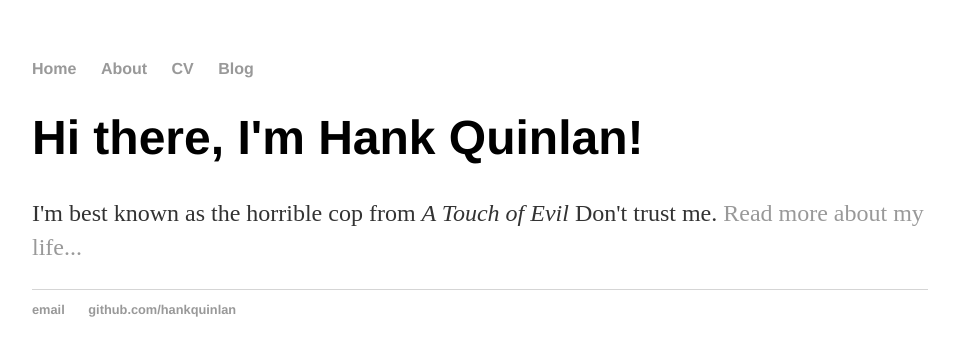
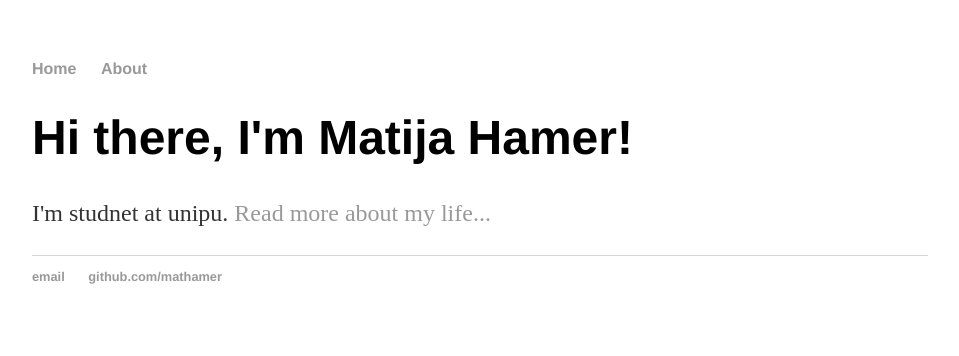
Before and after one commit to Wolf7ech/mhamer.github.io, a Jekyll site: the page index.html, which Jekyll copies as it is, in a window 1280 px wide. Shown: the top 356 px of the page, without its empty margins (160-1119 px from the left). Built offline with Jekyll 4.4.1, drawn with Linux system fonts in a browser that asks for light colours.

Commit message:
Update index.html

```diff
--- a/index.html
+++ b/index.html
@@ -1,7 +1,7 @@
 <!DOCTYPE html>
 <html>
 	<head>
-		<title>Hank Quinlan, Horrible Cop</title>
+		<title>Matija Hamer, student</title>
 		<!-- link to main stylesheet -->
 		<link rel="stylesheet" type="text/css" href="/css/main.css">
 	</head>
@@ -10,20 +10,18 @@
     		<ul>
         		<li><a href="/">Home</a></li>
 	        	<li><a href="/about">About</a></li>
-        		<li><a href="/cv">CV</a></li>
-        		<li><a href="/blog">Blog</a></li>
     		</ul>
 		</nav>
 		<div class="container">
     		<div class="blurb">
-        		<h1>Hi there, I'm Hank Quinlan!</h1>
-				<p>I'm best known as the horrible cop from <em>A Touch of Evil</em> Don't trust me. <a href="/about">Read more about my life...</a></p>
+        		<h1>Hi there, I'm Matija Hamer!</h1>
+				<p>I'm studnet at unipu<em></em>. <a href="/about">Read more about my life...</a></p>
     		</div><!-- /.blurb -->
 		</div><!-- /.container -->
 		<footer>
     		<ul>
-        		<li><a href="mailto:hankquinlanhub@gmail.com">email</a></li>
-        		<li><a href="https://github.com/hankquinlan">github.com/hankquinlan</a></li>
+        		<li><a href="mailto:hamermatija@gmail.com">email</a></li>
+        		<li><a href="https://github.com/mathamer">github.com/mathamer</a></li>
 			</ul>
 		</footer>
 	</body>
```
